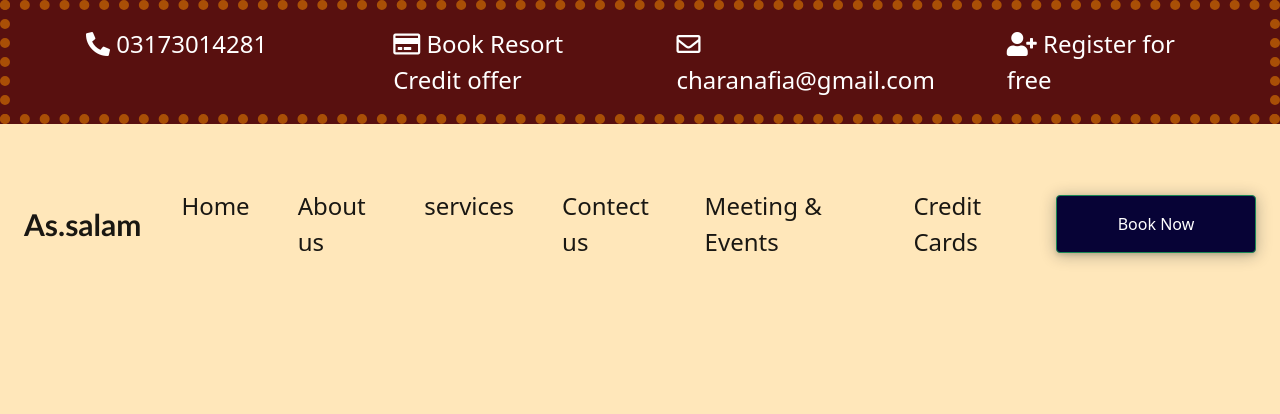
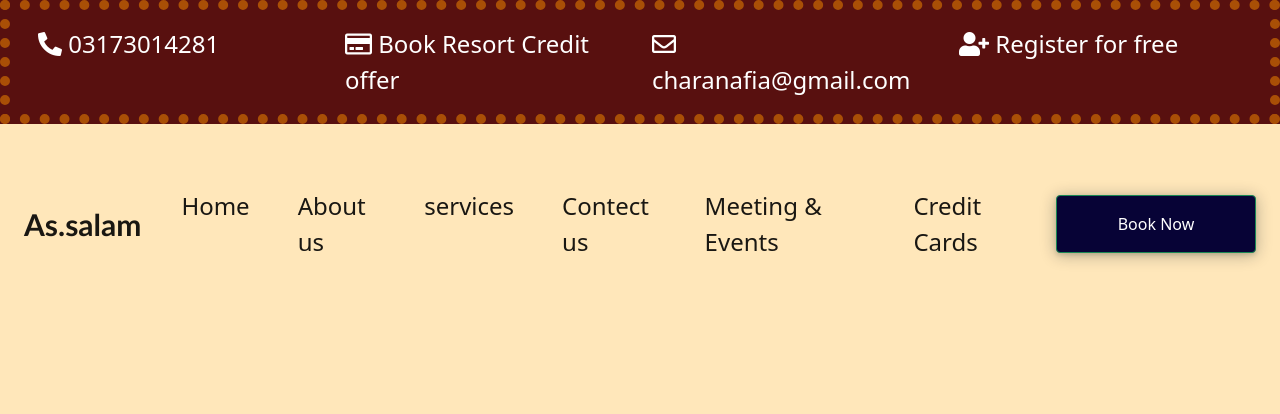
Before and after one commit to Afiacharan/intershipp_website, a plain HTML site: page index.html in a window 1280 px wide. Shown: the top 414 px of the page. Drawn offline with nearby package versions, Linux system fonts and the light colour scheme.

Commit message:
Update index.html

```diff
--- a/index.html
+++ b/index.html
@@ -16,16 +16,16 @@
 
     <div class="container-fluid">
         <div class="row p-3 text-white" style="background-color: rgba(85, 12, 12, 0.981); border: 10px dotted #a94f06;">
-        <div class="col mx-5 fs-4">
+        <div class="col fs-4">
             <span><i class="fas fa-phone-alt"></i> 03173014281</span>
         </div>
-        <div class="col mx-4 fs-4">
+        <div class="col fs-4">
             <span><i class="far fa-credit-card"></i> Book Resort Credit offer</span>
         </div>
-        <div class="col mx-4 fs-4">
+        <div class="col fs-4">
             <span><i class="far fa-envelope"></i> charanafia@gmail.com</span>
         </div>
-        <div class="col mx-4 fs-4">
+        <div class="col fs-4">
             <span><i class="fas fa-user-plus"></i> Register for free</span>
         </div>
     </div>
```
